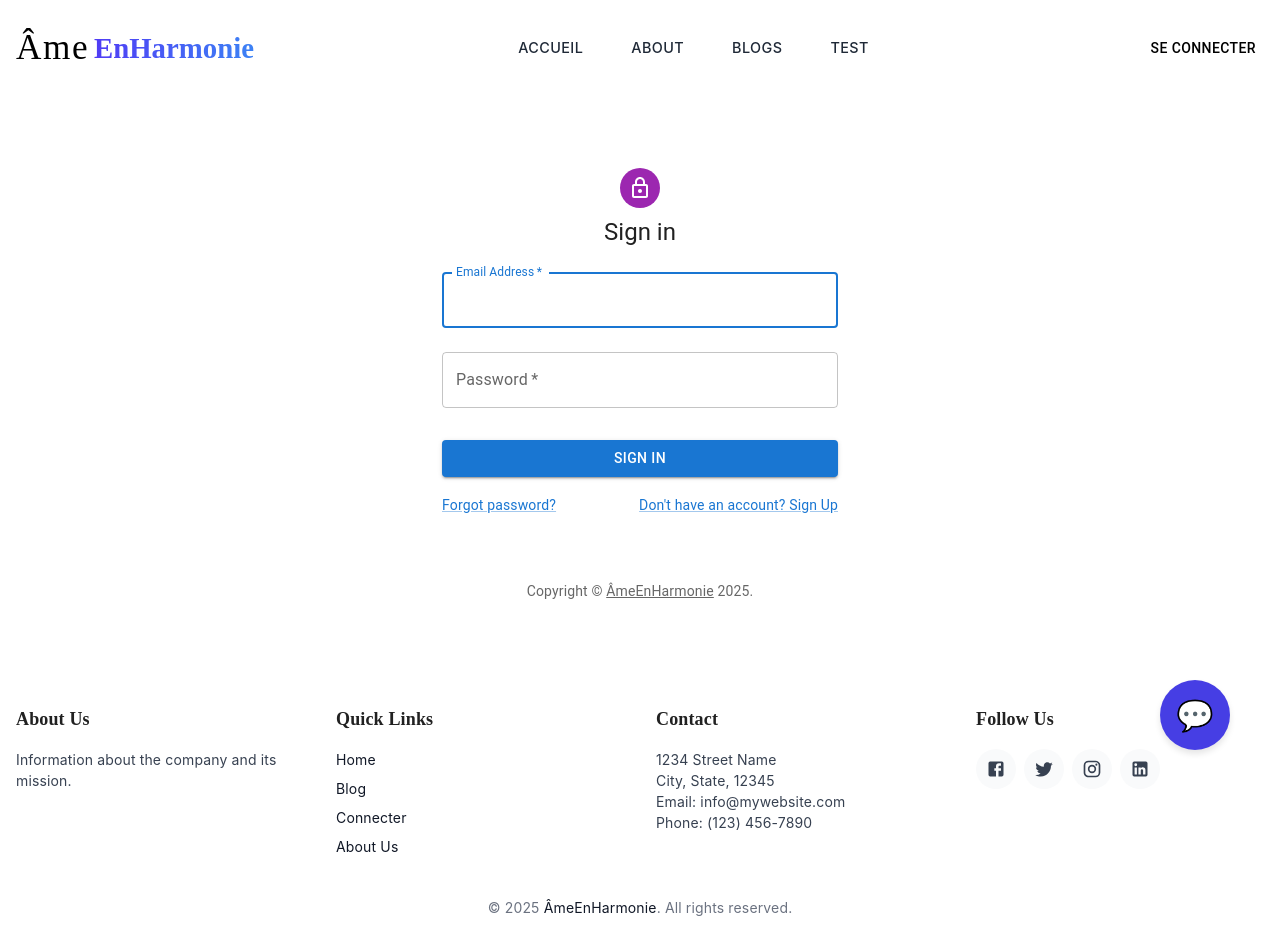
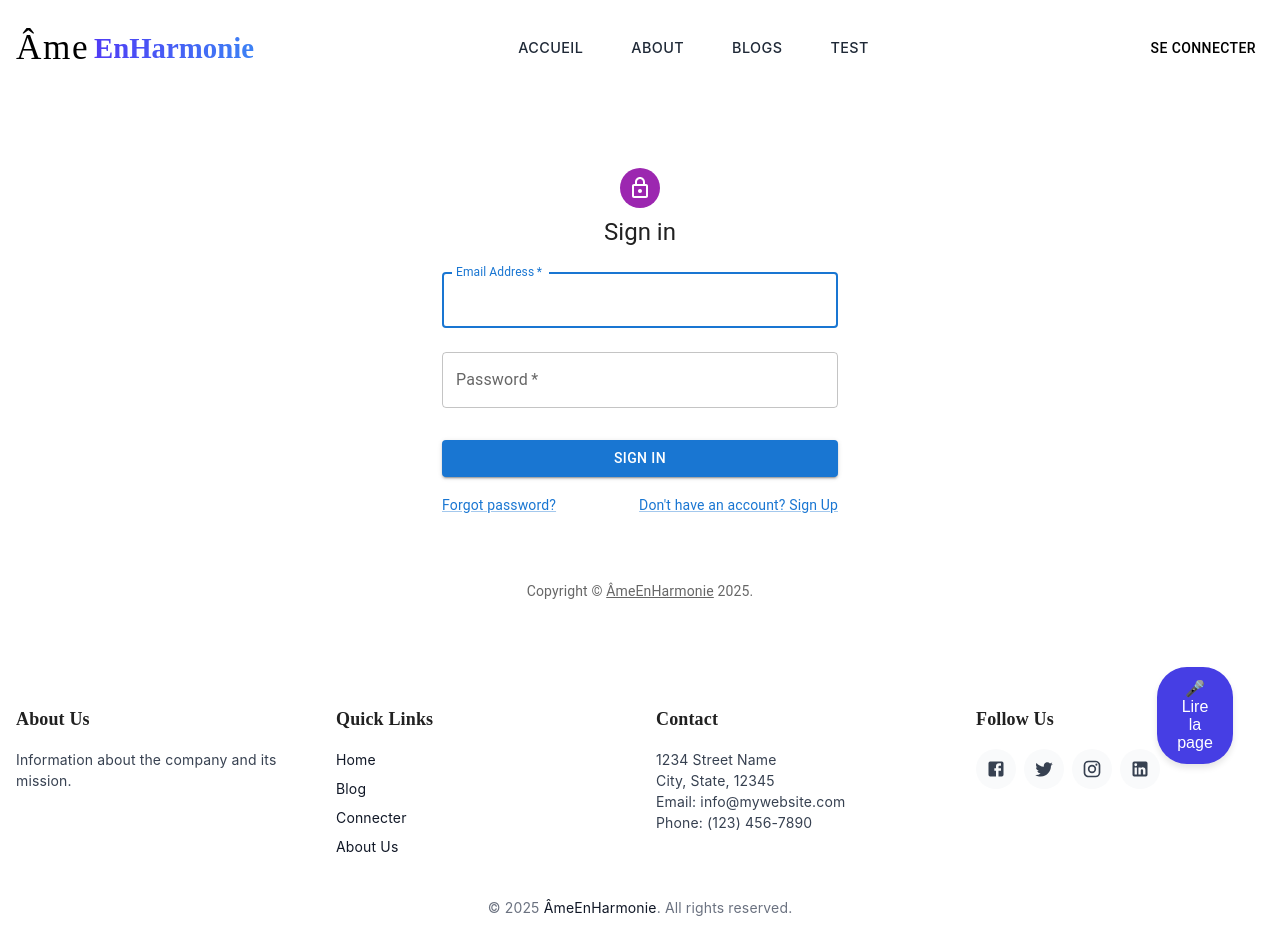
Before and after one commit to ohaddar/front_AME-EN-HARMONIE, a React (Vite) app: page /admin in a window 1280 px wide. Built offline with nearby package versions, Linux system fonts and the light colour scheme.

Commit message:
🗣️♿ Add speech reader for accessibility

```diff
--- a/src/App.tsx
+++ b/src/App.tsx
@@ -1,13 +1,13 @@
 import Layout from "./components/layouts/Layout";
-import FloatingChatIcon from "./components/bot/FloatingChatIcon";
 import { AuthProvider } from "./contexts/AuthContext";
+import SpeechReader from "./components/common/SpeechReader";
 
 function App() {
   return (
     <AuthProvider>
       <div style={{ position: "relative" }}>
         <Layout />
-        <FloatingChatIcon />
+        <SpeechReader />
       </div>
     </AuthProvider>
   );
--- /dev/null
+++ b/src/components/common/SpeechReader.tsx
@@ -0,0 +1,148 @@
+import React, { useEffect, useState } from "react";
+import styled from "styled-components";
+
+const SpeechReader: React.FC = () => {
+  const [voix, setVoix] = useState<SpeechSynthesisVoice | null>(null);
+  const [lectureEnCours, setLectureEnCours] = useState(false);
+
+  useEffect(() => {
+    const chargerVoix = () => {
+      const voices = window.speechSynthesis.getVoices();
+      const voixFrancaise = voices.find(
+        (v) => v.lang === "fr-FR" || v.lang === "fr-CA",
+      );
+      setVoix(voixFrancaise || null);
+    };
+
+    chargerVoix();
+    window.speechSynthesis.onvoiceschanged = chargerVoix;
+  }, []);
+
+  const lirePage = () => {
+    if (!voix) return alert("Aucune voix française trouvée.");
+
+    const synth = window.speechSynthesis;
+    const contenu = analyserStructure(document.body);
+    const utterance = new SpeechSynthesisUtterance(contenu);
+
+    utterance.voice = voix;
+    utterance.lang = "fr-FR";
+    utterance.rate = 0.25;
+
+    synth.speak(utterance);
+    setLectureEnCours(true);
+
+    utterance.onend = () => setLectureEnCours(false);
+  };
+
+  const arreterLecture = () => {
+    window.speechSynthesis.cancel();
+    setLectureEnCours(false);
+  };
+
+  const analyserStructure = (element: HTMLElement): string => {
+    let texte = "";
+    element.childNodes.forEach((node) => {
+      if (node.nodeType === Node.ELEMENT_NODE) {
+        const tag = (node as HTMLElement).tagName.toLowerCase();
+        switch (tag) {
+          case "nav":
+            texte +=
+              "Cette page contient une navigation avec les éléments suivants : " +
+              analyserStructure(node as HTMLElement) +
+              "................ ";
+            break;
+          case "section":
+            texte +=
+              "Il y a une section qui contient : " +
+              analyserStructure(node as HTMLElement) +
+              ". ";
+            break;
+          case "article":
+            texte += "Les articles sur notre site : ";
+            document.querySelectorAll(".blog-title").forEach((titreElement) => {
+              const titre = titreElement.textContent?.trim();
+              if (titre) {
+                texte += `Article : ${titre}. `;
+              }
+            });
+            break;
+          case "footer":
+            texte +=
+              "Enfin, il y a un pied de page contenant : " +
+              analyserStructure(node as HTMLElement) +
+              ". ";
+            break;
+          default:
+            texte += analyserStructure(node as HTMLElement);
+        }
+      } else if (node.nodeType === Node.TEXT_NODE) {
+        texte += node.textContent?.trim() + " ";
+      }
+    });
+    return texte;
+  };
+
+  return (
+    <ContentReader>
+      {!lectureEnCours ? (
+        <Button onClick={lirePage}>🎤 Lire la page</Button>
+      ) : (
+        <Button onClick={arreterLecture}>⏹️ Arrêter</Button>
+      )}
+    </ContentReader>
+  );
+};
+const ContentReader = styled.div`
+  position: fixed;
+  bottom: 50px;
+  right: 50px;
+  background: #463ee4;
+  border-radius: 50%;
+  width: 70px;
+  height: 70px;
+  display: flex;
+  align-items: center;
+  justify-content: center;
+  cursor: pointer;
+  box-shadow: 0px 4px 6px rgba(0, 0, 0, 0.1);
+  color: #fff;
+  font-size: 30px;
+  z-index: 1000;
+
+  @media (max-width: 768px) {
+    width: 50px;
+    height: 50px;
+    font-size: 24px;
+    bottom: 10px;
+    right: 10px;
+  }
+`;
+
+const Button = styled.button`
+  background-color: #463ee4;
+  border: none;
+  color: #fff;
+  font-size: 16px;
+  padding: 12px 20px;
+  border-radius: 30px;
+  cursor: pointer;
+  box-shadow: 0px 4px 6px rgba(0, 0, 0, 0.1);
+  transition: background-color 0.3s ease, transform 0.2s ease;
+
+  &:hover {
+    background-color: #3b34cc;
+    transform: scale(1.05);
+  }
+
+  &:active {
+    transform: scale(0.98);
+  }
+
+  @media (max-width: 768px) {
+    font-size: 14px;
+    padding: 10px 18px;
+  }
+`;
+
+export default SpeechReader;
```
